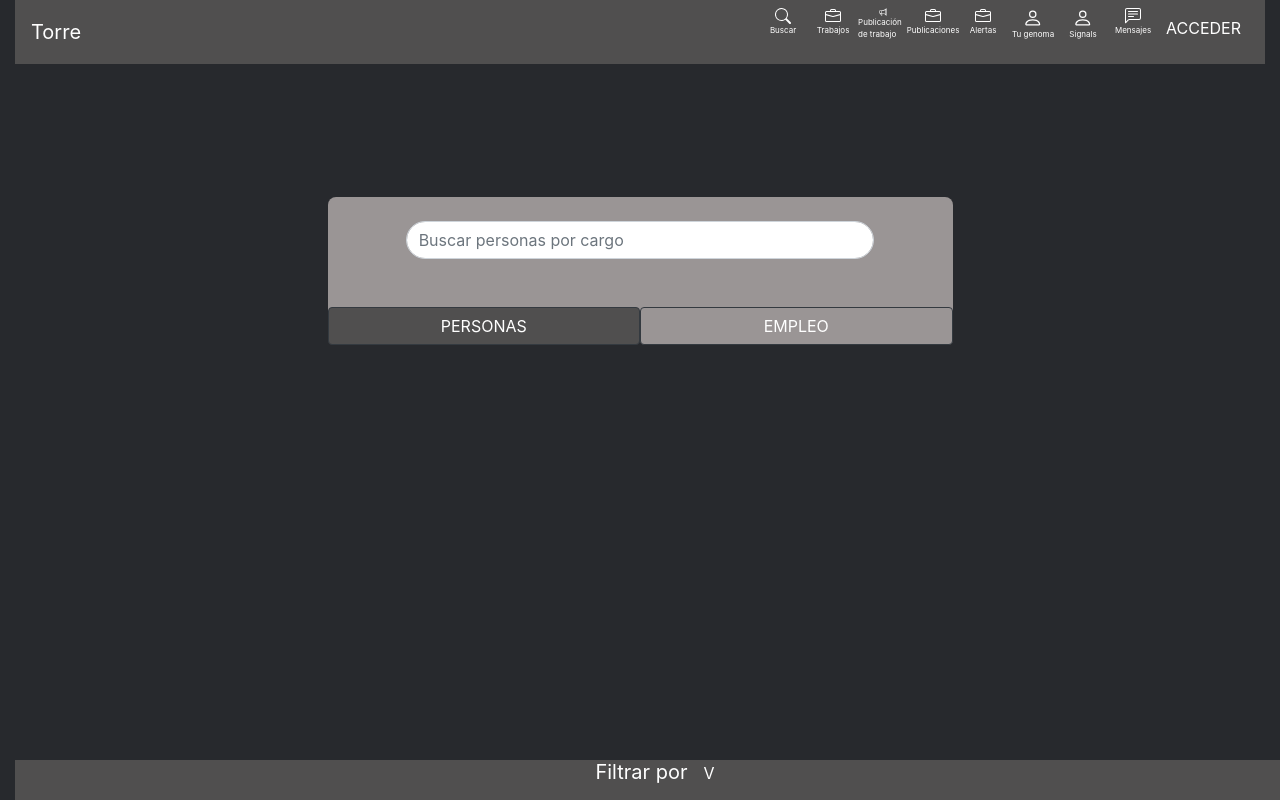
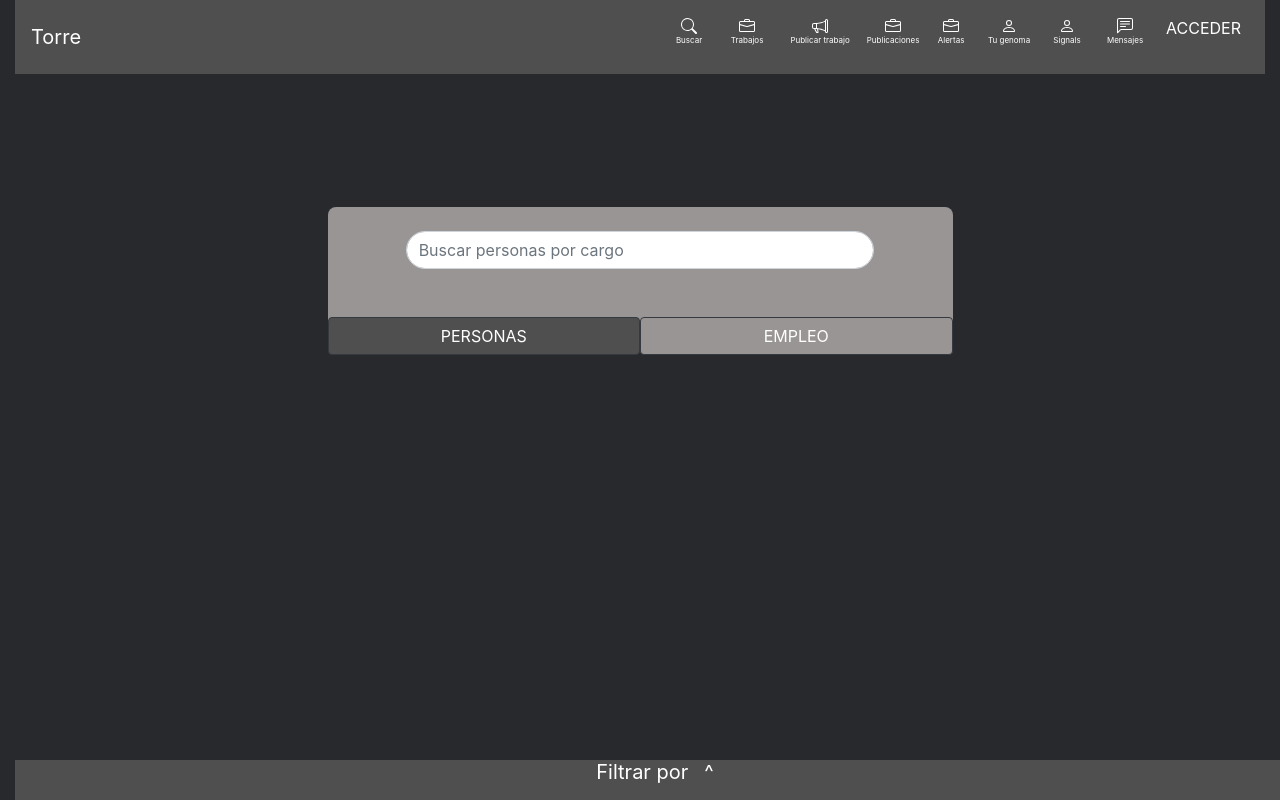
Before and after one commit to richardcmg7/torre_app, an Angular app: page /#/search in a window 1280 px wide. Built offline with nearby package versions, Linux system fonts and the light colour scheme.

Commit message:
Module advance

```diff
--- a/src/app/components/navbar/navbar.component.css
+++ b/src/app/components/navbar/navbar.component.css
@@ -2,7 +2,13 @@
   font-size: 8px;
 }
 .paddingCero {
-  padding: 0px;
+  margin-top: 10px;
   width: 50px;
   height: 48px;
 }
+
+.paddingCero2 {
+  margin-top: 10px;
+  width: 80px;
+  height: 48px;
+}
--- a/src/app/components/navbar/navbar.component.html
+++ b/src/app/components/navbar/navbar.component.html
@@ -7,7 +7,7 @@
   <div class="collapse navbar-collapse d-md-flex flex-md-row-reverse" id="collapsibleNavId">
     <ul class="navbar-nav mt-2 mt-lg-0 ">
 
-      <li class="nav-item d-flex align-items-center flex-column paddingCero">
+      <li class="nav-item d-flex align-items-center flex-column paddingCero mr-2" routerLink="/search">
         <svg xmlns="http://www.w3.org/2000/svg" width="16" height="16" fill="currentColor" class="bi bi-search"
           viewBox="0 0 16 16">
           <path
@@ -16,7 +16,7 @@
         <p class="sizeText">Buscar</p>
       </li>
 
-      <li class="nav-item d-flex align-items-center flex-column paddingCero">
+      <li class="nav-item d-flex align-items-center flex-column paddingCero mr-2">
         <svg xmlns="http://www.w3.org/2000/svg" width="16" height="16" fill="currentColor" class="bi bi-briefcase"
           viewBox="0 0 16 16">
           <path
@@ -24,15 +24,16 @@
         </svg>
         <p class="sizeText">Trabajos</p>
       </li>
-        <li class="nav-item d-flex align-items-center flex-column paddingCero">
-        <svg xmlns="http://www.w3.org/2000/svg" width="24" height="24" fill="currentColor" class="bi bi-megaphone"
+        <li class="nav-item d-flex align-items-center flex-column paddingCero2 mr-2">
+        <svg xmlns="http://www.w3.org/2000/svg" width="16" height="16" fill="currentColor" class="bi bi-megaphone"
           viewBox="0 0 16 16">
           <path
             d="M13 2.5a1.5 1.5 0 0 1 3 0v11a1.5 1.5 0 0 1-3 0v-.214c-2.162-1.241-4.49-1.843-6.912-2.083l.405 2.712A1 1 0 0 1 5.51 15.1h-.548a1 1 0 0 1-.916-.599l-1.85-3.49a68.14 68.14 0 0 0-.202-.003A2.014 2.014 0 0 1 0 9V7a2.02 2.02 0 0 1 1.992-2.013 74.663 74.663 0 0 0 2.483-.075c3.043-.154 6.148-.849 8.525-2.199V2.5zm1 0v11a.5.5 0 0 0 1 0v-11a.5.5 0 0 0-1 0zm-1 1.35c-2.344 1.205-5.209 1.842-8 2.033v4.233c.18.01.359.022.537.036 2.568.189 5.093.744 7.463 1.993V3.85zm-9 6.215v-4.13a95.09 95.09 0 0 1-1.992.052A1.02 1.02 0 0 0 1 7v2c0 .55.448 1.002 1.006 1.009A60.49 60.49 0 0 1 4 10.065zm-.657.975l1.609 3.037.01.024h.548l-.002-.014-.443-2.966a68.019 68.019 0 0 0-1.722-.082z" />
         </svg>
-          <p class="sizeText">Publicación de trabajo</p>
+          <p class="sizeText ">Publicar trabajo</p>
+
         </li>
-        <li class="nav-item d-flex align-items-center flex-column paddingCero">
+        <li class="nav-item d-flex align-items-center flex-column paddingCero mr-2">
           <svg xmlns="http://www.w3.org/2000/svg" width="16" height="16" fill="currentColor" class="bi bi-briefcase"
             viewBox="0 0 16 16">
             <path
@@ -40,7 +41,7 @@
           </svg>
           <p class="sizeText">Publicaciones</p>
         </li>
-      <li class="nav-item d-flex align-items-center flex-column paddingCero">
+      <li class="nav-item d-flex align-items-center flex-column paddingCero mr-2">
         <svg xmlns="http://www.w3.org/2000/svg" width="16" height="16" fill="currentColor" class="bi bi-briefcase"
           viewBox="0 0 16 16">
           <path
@@ -48,22 +49,22 @@
         </svg>
         <p class="sizeText">Alertas</p>
       </li>
-        <li class="nav-item d-flex align-items-center flex-column paddingCero">
-          <svg xmlns="http://www.w3.org/2000/svg" fill="currentColor" class="bi bi-person w-75" viewBox="0 0 16 16">
+        <li class="nav-item d-flex align-items-center flex-column paddingCero mr-2" routerLink="/genoma">
+          <svg xmlns="http://www.w3.org/2000/svg" width="16" height="16" fill="currentColor" class="bi bi-person" viewBox="0 0 16 16">
             <path
               d="M8 8a3 3 0 1 0 0-6 3 3 0 0 0 0 6zm2-3a2 2 0 1 1-4 0 2 2 0 0 1 4 0zm4 8c0 1-1 1-1 1H3s-1 0-1-1 1-4 6-4 6 3 6 4zm-1-.004c-.001-.246-.154-.986-.832-1.664C11.516 10.68 10.289 10 8 10c-2.29 0-3.516.68-4.168 1.332-.678.678-.83 1.418-.832 1.664h10z" />
           </svg>
           <p class="sizeText">Tu genoma</p>
         </li>
-      <li class="nav-item d-flex align-items-center flex-column paddingCero">
-        <svg xmlns="http://www.w3.org/2000/svg"  fill="currentColor" class="bi bi-person w-75"
+      <li class="nav-item d-flex align-items-center flex-column paddingCero mr-2">
+        <svg xmlns="http://www.w3.org/2000/svg" width="16" height="16" fill="currentColor" class="bi bi-person "
           viewBox="0 0 16 16">
           <path
             d="M8 8a3 3 0 1 0 0-6 3 3 0 0 0 0 6zm2-3a2 2 0 1 1-4 0 2 2 0 0 1 4 0zm4 8c0 1-1 1-1 1H3s-1 0-1-1 1-4 6-4 6 3 6 4zm-1-.004c-.001-.246-.154-.986-.832-1.664C11.516 10.68 10.289 10 8 10c-2.29 0-3.516.68-4.168 1.332-.678.678-.83 1.418-.832 1.664h10z" />
         </svg>
         <p class="sizeText">Signals</p>
       </li>
-      <li class="nav-item d-flex align-items-center flex-column paddingCero">
+      <li class="nav-item d-flex align-items-center flex-column paddingCero mr-2 ">
         <svg xmlns="http://www.w3.org/2000/svg" width="16" height="16" fill="currentColor" class="bi bi-chat-left-text"
           viewBox="0 0 16 16">
           <path
--- a/src/app/components/search/search-footer-filter/search-footer-filter.component.css
+++ b/src/app/components/search/search-footer-filter/search-footer-filter.component.css
@@ -20,3 +20,7 @@
   background-color: #27292d;
   color: white;
 }
+
+.sizeText {
+  font-size: 20px;
+}
--- a/src/app/components/search/search-footer-filter/search-footer-filter.component.html
+++ b/src/app/components/search/search-footer-filter/search-footer-filter.component.html
@@ -1,5 +1,5 @@
 <div *ngIf="activateJumbotronBig==false" class="colorDarkGray sizeJumbotron ">
-  <h5 class="text-center" (click)="activateJumbotron(true)"><small class="colorHover sizeTextFilter">Filtrar {{ selectionJobOrPerson }} por</small> <small class="ml-3 colorHover">V</small></h5>
+  <h5 class="text-center" (click)="activateJumbotron(true)"><small class="colorHover sizeTextFilter">Filtrar {{ selectionJobOrPerson }} por</small> <small class="ml-3 colorHover sizeText">^</small></h5>
 </div>
 
 <div *ngIf=" activateJumbotronBig" class="sizeJumbotronBig colorDarkGray ">
--- a/src/app/components/search/search-person-or-job/search-person-or-job.component.css
+++ b/src/app/components/search/search-person-or-job/search-person-or-job.component.css
@@ -36,3 +36,86 @@
     margin-top: 125px;
   }
 }
+
+img {
+  width: 100%;
+  height: auto;
+  display: block;
+  object-fit: cover;
+}
+
+.hexagon-gallery {
+  margin: auto;
+  display: grid;
+  grid-template-columns: repeat(8, 1fr);
+  grid-auto-rows: 200px;
+  grid-gap: 14px;
+  padding-bottom: 50px;
+}
+
+.hex {
+  display: flex;
+  position: relative;
+  width: 150px;
+  height: 170px;
+  background-color: #424242;
+  -webkit-clip-path: polygon(
+    50% 0%,
+    100% 25%,
+    100% 75%,
+    50% 100%,
+    0% 75%,
+    0% 25%
+  );
+  clip-path: polygon(50% 0%, 100% 25%, 100% 75%, 50% 100%, 0% 75%, 0% 25%);
+}
+
+.hex:first-child {
+  grid-row-start: 1;
+  grid-column: 2 / span 2;
+}
+
+.hex:nth-child(2) {
+  grid-row-start: 1;
+  grid-column: 4 / span 2;
+}
+
+.hex:nth-child(3) {
+  grid-row-start: 1;
+  grid-column: 6 / span 2;
+}
+
+.hex:nth-child(4) {
+  grid-row-start: 2;
+  grid-column: 1 / span 2;
+}
+
+.hex:nth-child(5) {
+  grid-row-start: 2;
+  grid-column: 3 / span 2;
+}
+
+.hex:nth-child(6) {
+  grid-row-start: 2;
+  grid-column: 5 / span 2;
+}
+
+.hex:nth-child(7) {
+  grid-row-start: 2;
+  grid-column: 7 / span 2;
+}
+
+.hex:nth-child(8) {
+  grid-row-start: 3;
+  grid-column: 2 / span 2;
+}
+
+.hex:nth-child(9) {
+  grid-row-start: 3;
+  grid-column: 4 / span 2;
+}
+
+.hex:nth-child(10) {
+  grid-row-start: 3;
+  grid-column: 6 / span 2;
+}
--- a/src/app/components/search/search-person-or-job/search-person-or-job.component.html
+++ b/src/app/components/search/search-person-or-job/search-person-or-job.component.html
@@ -1,5 +1,5 @@
 
-<div class="sizeContainerSearch bordeRadiusContainer colorLightGray" >
+<div *ngIf="userOrJobCard==false" class="sizeContainerSearch bordeRadiusContainer colorLightGray" >
   <div class="w-100 d-flex justify-content-center">
     <input type="text" class="form-control w-75 buttonRadius mt-4"  (keyup.enter)="definePeopleOrJod(validateSendInput)" [(ngModel)]="informationConsult"  placeholder="{{ messagePlaceholder }}">
   </div>
@@ -8,3 +8,34 @@
     <button type="button" (click)="changeJobOrPerson(false)" class="btn btn-dark w-50 {{  colorHoverPerson }}">EMPLEO </button>
   </div>
 </div>
+<!--user information card-->
+<div class="row" *ngIf="userOrJobCard">
+  <div class="col-12">
+    <div  class="card-deck" *ngFor="let item of dataUsersConsult.results">
+      <div class="card colorDarkGray">
+        <div class="card-body">
+          <div class="row">
+            <div class="col-sm-3">
+              <section *ngIf="item.picture" class="hexagon-gallery">
+                <div class="hex"><img src="{{ item.picture }}" alt="some"></div>
+              </section>
+            </div>
+            <div class="col-sm-9">
+              <h6 *ngIf="item.name" class="">{{ item.name }}</h6>
+              <h6 *ngIf="item.professionalHeadline" class="">{{ item.professionalHeadline }}</h6>
+              <h6 *ngIf="item.locationName" class="">{{ item.locationName }}</h6>
+              <h6 *ngIf="item.remoter">Remote - {{ item.locationName }}</h6>
+              <h6 *ngIf="item.compensations.employee" class="">employee: {{ item.compensations.employee.currency }} {{
+                item.compensations.employee.amount }} - {{ item.compensations.employee.periodicity }}</h6>
+              <h6 *ngIf="item.compensations.freelancer" class="">freelancer: {{ item.compensations.freelancer.currency }} ${{
+                item.compensations.freelancer.amount }} - {{ item.compensations.freelancer.periodicity }} </h6>
+              <h6 *ngIf="item.skills[0]" class="">{{ item.skills[0].name }}</h6>
+              <h6 *ngIf="item.skills[1]" class="">{{ item.skills[1].name }}</h6>
+              <h6 *ngIf="item.skills[2]" class="">{{ item.skills[2].name }}</h6>
+            </div>
+          </div>
+        </div>
+      </div>
+    </div>
+  </div>
+</div>
--- a/src/app/components/search/search-person-or-job/search-person-or-job.component.ts
+++ b/src/app/components/search/search-person-or-job/search-person-or-job.component.ts
@@ -14,6 +14,7 @@
   messagePlaceholder = "Buscar personas por cargo";
   messagePerson = "persona";
   messageJob = "empleo";
+  userOrJobCard = false;
   informationConsult;
   validateSendInput = true;
   dataUsersConsult;
@@ -75,7 +76,7 @@
       Swal.close();
       this.dataUsersConsult = resp;
       console.log(this.dataUsersConsult);
-
+      this.userOrJobCard = true;
     },
     error => {
       Swal.close();
```
